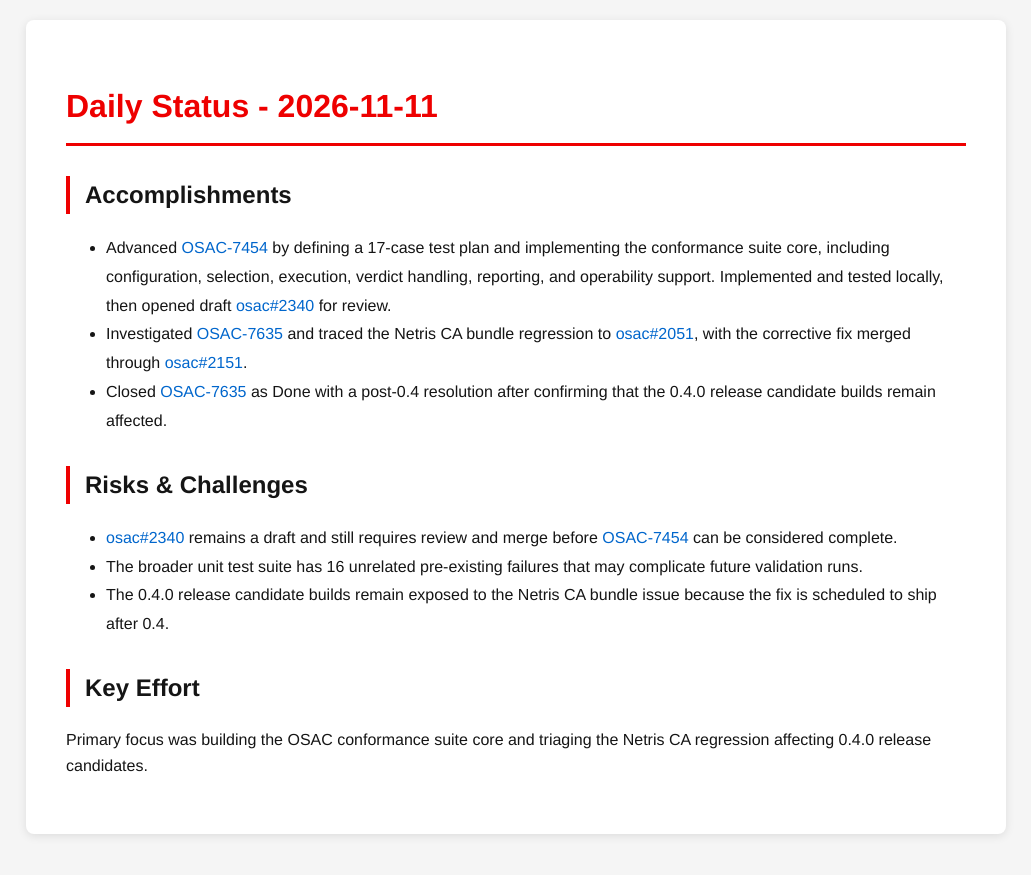
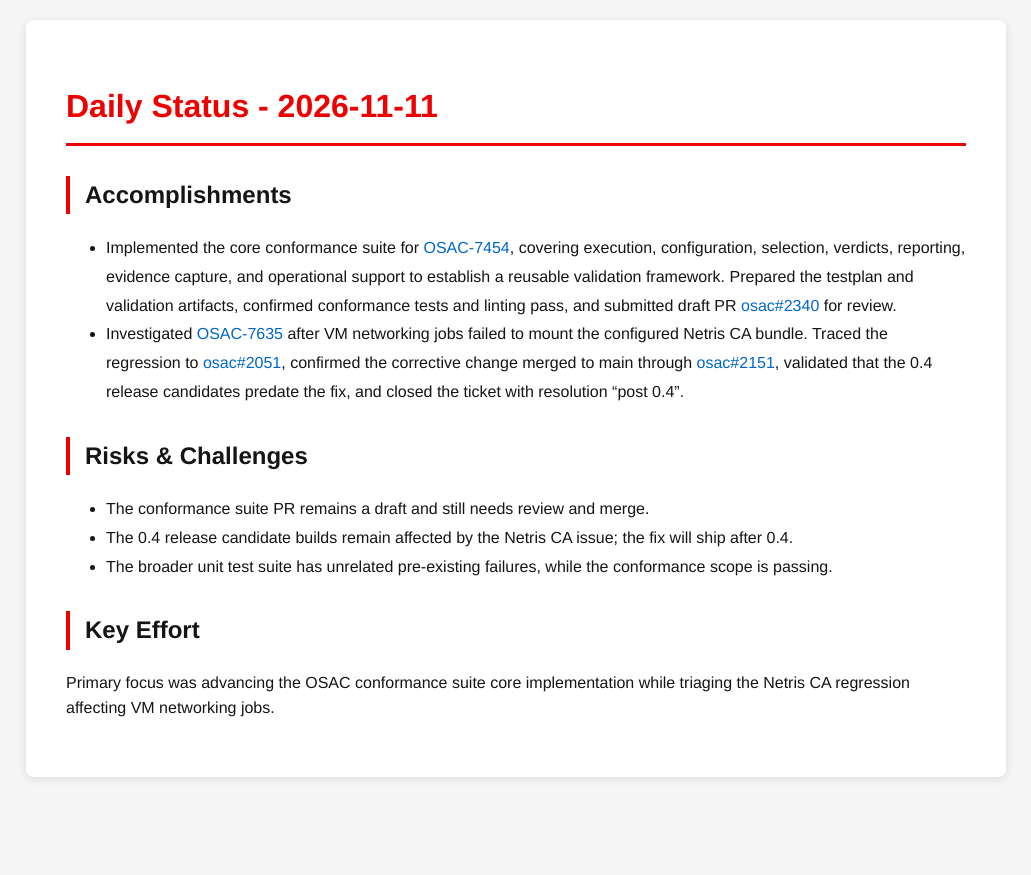
Before and after one commit to tzvatot/daily-status, a Jekyll site: the page built from 2026-11-11.md, in a window 1280 px wide. Shown: the top 875 px of the page, without its empty margins (124-1155 px from the left). Built offline with Jekyll 4.4.1, drawn with Linux system fonts in a browser that asks for light colours.

Commit message:
Daily status update - 2026-11-11

```diff
--- a/2026-11-11.md
+++ b/2026-11-11.md
@@ -7,14 +7,13 @@
 # Daily Status - 2026-11-11
 
 ## Accomplishments
-- Advanced [OSAC-7454](https://redhat.atlassian.net/browse/OSAC-7454) by defining a 17-case test plan and implementing the conformance suite core, including configuration, selection, execution, verdict handling, reporting, and operability support. Implemented and tested locally, then opened draft [osac#2340](https://github.com/osac-project/osac/pull/2340) for review.
-- Investigated [OSAC-7635](https://redhat.atlassian.net/browse/OSAC-7635) and traced the Netris CA bundle regression to [osac#2051](https://github.com/osac-project/osac/pull/2051), with the corrective fix merged through [osac#2151](https://github.com/osac-project/osac/pull/2151).
-- Closed [OSAC-7635](https://redhat.atlassian.net/browse/OSAC-7635) as Done with a post-0.4 resolution after confirming that the 0.4.0 release candidate builds remain affected.
+- Implemented the core conformance suite for [OSAC-7454](https://redhat.atlassian.net/browse/OSAC-7454), covering execution, configuration, selection, verdicts, reporting, evidence capture, and operational support to establish a reusable validation framework. Prepared the testplan and validation artifacts, confirmed conformance tests and linting pass, and submitted draft PR [osac#2340](https://github.com/osac-project/osac/pull/2340) for review.
+- Investigated [OSAC-7635](https://redhat.atlassian.net/browse/OSAC-7635) after VM networking jobs failed to mount the configured Netris CA bundle. Traced the regression to [osac#2051](https://github.com/osac-project/osac/pull/2051), confirmed the corrective change merged to main through [osac#2151](https://github.com/osac-project/osac/pull/2151), validated that the 0.4 release candidates predate the fix, and closed the ticket with resolution "post 0.4".
 
 ## Risks & Challenges
-- [osac#2340](https://github.com/osac-project/osac/pull/2340) remains a draft and still requires review and merge before [OSAC-7454](https://redhat.atlassian.net/browse/OSAC-7454) can be considered complete.
-- The broader unit test suite has 16 unrelated pre-existing failures that may complicate future validation runs.
-- The 0.4.0 release candidate builds remain exposed to the Netris CA bundle issue because the fix is scheduled to ship after 0.4.
+- The conformance suite PR remains a draft and still needs review and merge.
+- The 0.4 release candidate builds remain affected by the Netris CA issue; the fix will ship after 0.4.
+- The broader unit test suite has unrelated pre-existing failures, while the conformance scope is passing.
 
 ## Key Effort
-Primary focus was building the OSAC conformance suite core and triaging the Netris CA regression affecting 0.4.0 release candidates.
+Primary focus was advancing the OSAC conformance suite core implementation while triaging the Netris CA regression affecting VM networking jobs.
```
